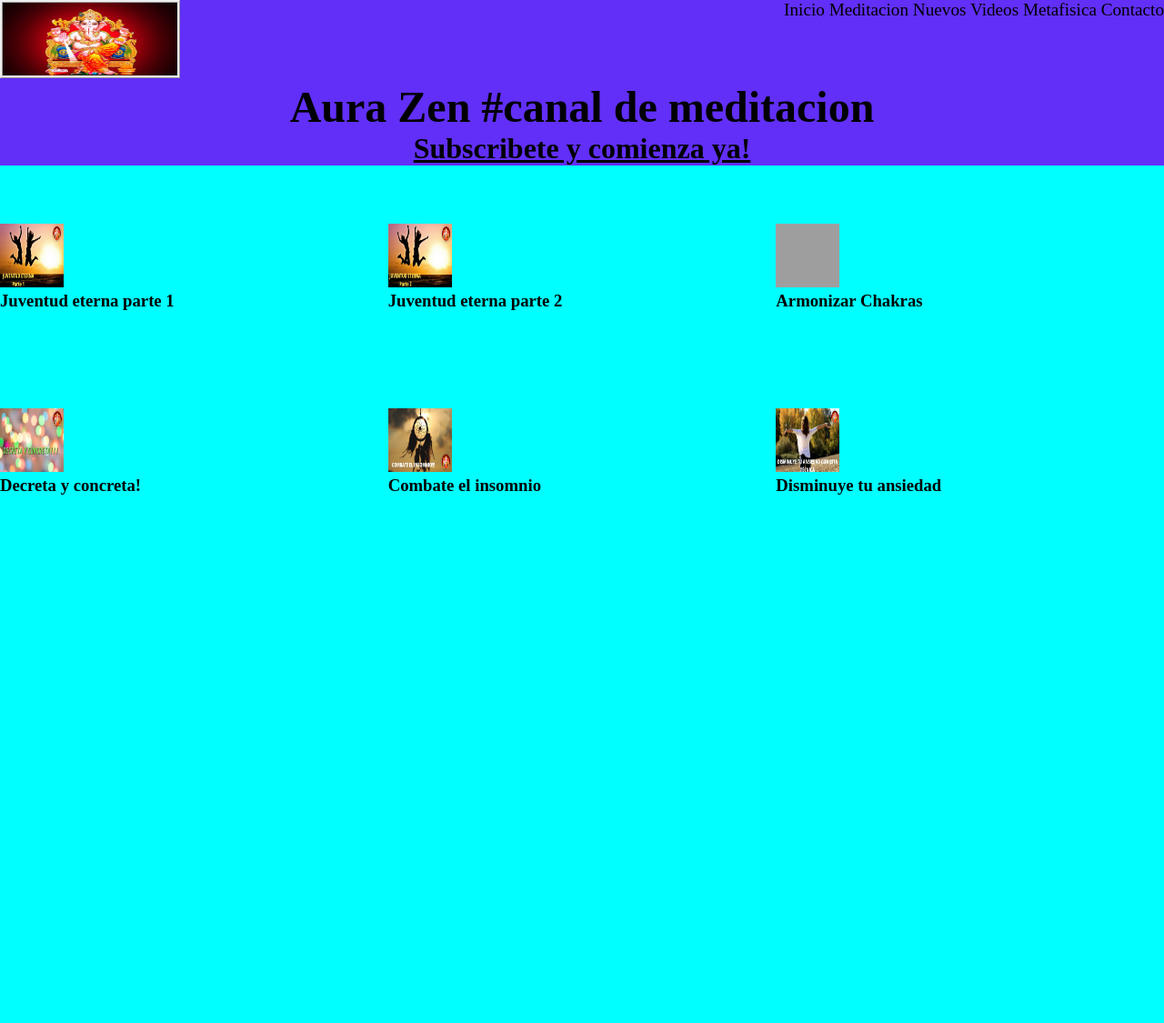
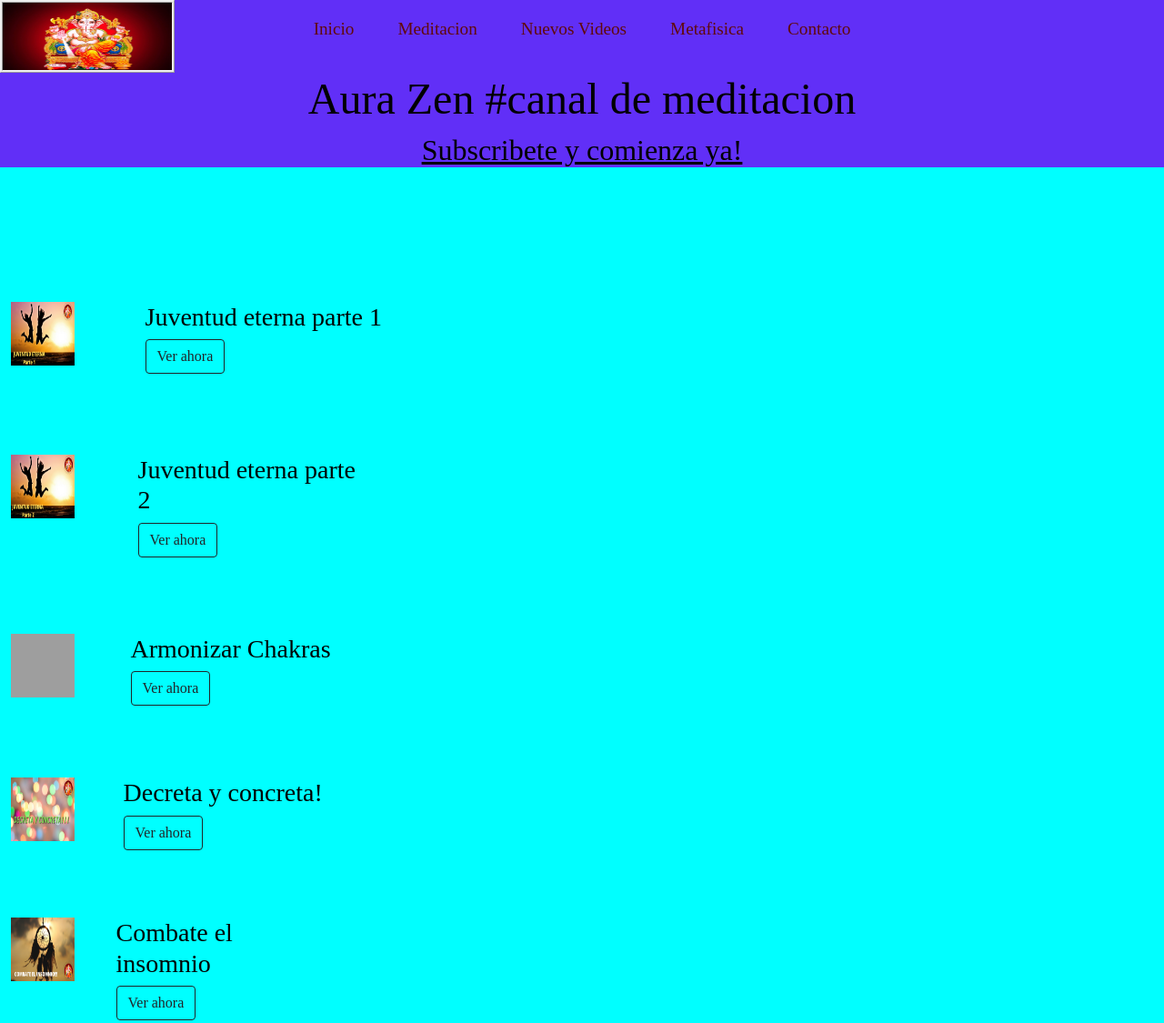
Before and after one commit to gabymorenozarate/mi-primer-repositorio, a plain HTML site: page index.html in a window 1280 px wide. Shown: the top 1125 px of the page at 91% size. Drawn offline with nearby package versions, Linux system fonts and the light colour scheme; grey boxes are pictures that could not be loaded; a web font is replaced by a local one.

Commit message:
Nav con bootstrap

```diff
--- a/css/style.css
+++ b/css/style.css
@@ -22,7 +22,7 @@ body{
 
 .encabezado {
     background-color: rgb(97, 47, 247);
-
+    flex-direction: column;
 }
 
 .encabezado-img {
@@ -30,12 +30,22 @@ body{
     display: inline-block;
     border-style: ridge;
 
+
 }
 
 p {
     border-style: groove;
 }
 
+
+.bg-propio{
+  color:  rgb(52, 4, 4);
+  position: fixed;
+  width: 100%;
+  top: 0;
+  z-index: 999;
+
+}
 
 .navbar li{
     display: inline-block;
@@ -51,12 +61,17 @@ p {
     font-family: 'Cormorant SC', serif;
     text-align: center;
     text-decoration: none;
+
 }
 
 
 .navbar li a{
     text-decoration: none;
     text-align: center;
+    padding: 1.5rem;
+    top: 0;
+    z-index: 999;
+    color: rgb(97, 10, 10);
 }
 
 .navbar li a:hover{
@@ -100,6 +115,9 @@ text-decoration: none;
 
 }
 
+.row {
+    margin-top: 20%;
+}
 
 .pie-de-pagina p {
     font-size: 1.3rem;
--- a/index.html
+++ b/index.html
@@ -5,23 +5,65 @@
     <meta charset="UTF-8">
     <meta http-equiv="X-UA-Compatible" content="IE=edge">
     <meta name="viewport" content="width=device-width, initial-scale=1.0">
+
+    <!--linkeo de bootstrap-->
+    <link href="https://cdn.jsdelivr.net/npm/bootstrap@5.1.3/dist/css/bootstrap.min.css" rel="stylesheet" integrity="sha384-1BmE4kWBq78iYhFldvKuhfTAU6auU8tT94WrHftjDbrCEXSU1oBoqyl2QvZ6jIW3" crossorigin="anonymous">
+
     <!--linkeo de estilos-->
+
+
     <link rel="stylesheet" href="./css/style.css">
 
     <title>primer proyecto</title>
 </head>
 
 <body>
-    <nav>
-        <ul class="navbar">
-            <li><a href="./index.html">Inicio</a></li>
-            <li><a href="./pages/meditacion.html">Meditacion</a></li>
-            <li><a href="./pages/nuevos-videos.html">Nuevos Videos</a></li>
-            <li><a href="./pages/metafisica.html">Metafisica</a></li>
-            <li><a href="./pages/contacto.html">Contacto</a></li>
-        </ul>
+    <nav class="navbar navbar-expand-lg navbar-dark bg-propio">
+        <div class="container-fluid d-lg-flex flex-lg-column">
+          <a class="navbar-brand" href="#"></a>
+          <button class="navbar-toggler" type="button" data-bs-toggle="collapse" data-bs-target="#navbarSupportedContent" aria-controls="navbarSupportedContent" aria-expanded="false" aria-label="Toggle navigation">
+            <span class="navbar-toggler-icon"></span>
+          </button>
+          <div class="collapse navbar-collapse" id="navbarSupportedContent">
+            <ul class="navbar-nav">
 
-    </nav>
+
+
+              <li class="nav-item"><a href="./index.html">Inicio</a>
+
+            </li>
+
+            <li class="nav-item">
+                <a href="./pages/meditacion.html">Meditacion</a>
+
+            </li>
+
+             <li class="nav-item">
+
+             </li>
+
+             <li class="nav-item">
+                <a href="./pages/nuevos-videos.html">Nuevos Videos</a>
+            </li>
+
+             <li class="nav-item">
+
+
+                <a href="./pages/metafisica.html">Metafisica</a>
+            </li>
+
+            <li class="nav-item">
+                <a href="./pages/contacto.html">Contacto</a>
+            </li>
+
+            </ul>
+
+          </div>
+        </div>
+      </nav>
+
+
+
     <header class="encabezado">
 
         <img src="img\Logo.jpg" height="80" width="80" alt="logo-del-sitio" class="encabezado-img">
@@ -37,44 +79,81 @@
 
     <main>
 
-        <section class="contenedor-main">
-
-            <div class="contenedor-cards">
-                <div class="cards">
-                    <img src="img\MIN JUVENTUD 1 (1).png" height="70" width="70" alt="imagen video juventud eterna">
-                    <h3> Juventud eterna parte 1</h3>
-                </div>
-            </div>
+        <section class="contenedor-main container-fluid">
+<div class="row">
+<div class="col-4">
+    <img src="img\MIN JUVENTUD 1 (1).png" height="70" width="70" alt="imagen video juventud eterna">
 
 
-            <div class="cards">
-                <img src="img\min JUVENTUD ETERNA Parte 2 (1).png" height="70" width="70"
-                alt="imagen video juventud eterna parte 2">
-            <h3>Juventud eterna parte 2</h3>
-            </div>
+</div>
+<div class="texto-video col-8">
 
-            <div class="cards">
-                <img src="img\MIN chakras (1).png" height="70" width="70" alt="imagen video armonizar chakras">
-            <h3>Armonizar Chakras</h3>
-            </div>
+    <h3> Juventud eterna parte 1</h3>
+    <a href="#" class="btn btn-outline-dark">Ver ahora</a>
+</div>
 
 
-            <div class="cards">
-                <img src="img\MIN DECRETA Y CONCRETA!!! (2).png" height="70" width="70"
-                alt="imagen video decreta y concreta">
-            <h3>Decreta y concreta!</h3>
-            </div>
 
-            <div class="cards">
-                <img src="img\MIN ELIMINA EL IMSOMNIO!!! (1).png" height="70 " width="70"
-                alt="imagen video combate insomnio">
-            <h3>Combate el insomnio</h3>
-            </div>
 
-            <div class="cards">
-                <img src="img\MIN RESPIRACION (1).png" height="70" width="70" alt="imagen video disminuir ansiedad">
-            <h3>Disminuye tu ansiedad</h3>
-            </div>
+        <div class="row">
+            <div class="col-4">
+
+
+        <img src="img\min JUVENTUD ETERNA Parte 2 (1).png" height="70" width="70"
+        alt="imagen video juventud eterna parte 2">
+        </div>
+
+        <div class="texto-video col-8">
+            <h3>Juventud eterna parte 2</h3>
+            <a href="#" class="btn btn-outline-dark">Ver ahora</a>
+    </div>
+
+   <div class="row">
+            <div class="col-4">
+        <img src="img\MIN chakras (1).png" height="70" width="70" alt="imagen video armonizar chakras">
+        </div>
+
+        <div class="texto-video col-8">
+    <h3>Armonizar Chakras</h3>
+    <a href="#" class="btn btn-outline-dark">Ver ahora</a>
+    </div>
+
+
+    <div class="row">
+        <div class="col-4">
+        <img src="img\MIN DECRETA Y CONCRETA!!! (2).png" height="70" width="70"
+        alt="imagen video decreta y concreta">
+        </div>
+        <div class="texto-video col-8">
+    <h3>Decreta y concreta!</h3>
+    <a href="#" class="btn btn-outline-dark">Ver ahora</a>
+    </div>
+
+    <div class="row">
+        <div class="col-4">
+
+
+        <img src="img\MIN ELIMINA EL IMSOMNIO!!! (1).png" height="70 " width="70"
+        alt="imagen video combate insomnio">
+        </div>
+        <div class="texto-video col-8">
+    <h3>Combate el insomnio</h3>
+    <a href="#" class="btn btn-outline-dark">Ver ahora</a>
+    </div>
+
+    <div class="row">
+            <div class="col-4">
+
+        <img  src="img\MIN RESPIRACION (1).png" height="70" width="70" alt="imagen video disminuir ansiedad">
+    </div>
+
+        <div class="texto-video col-8">
+        <h3>Disminuye tu ansiedad</h3>
+        <a href="#" class="btn btn-outline-dark">Ver ahora</a>
+
+    </div>
+</div>
+
 
 
 
@@ -85,6 +164,9 @@
         </p>
     </footer>
 
+    <!--linkeo de js-->
+    <script src="https://cdn.jsdelivr.net/npm/bootstrap@5.1.3/dist/js/bootstrap.bundle.min.js" integrity="sha384-ka7Sk0Gln4gmtz2MlQnikT1wXgYsOg+OMhuP+IlRH9sENBO0LRn5q+8nbTov4+1p" crossorigin="anonymous"></script>
+
 </body>
 
 </html>
```
